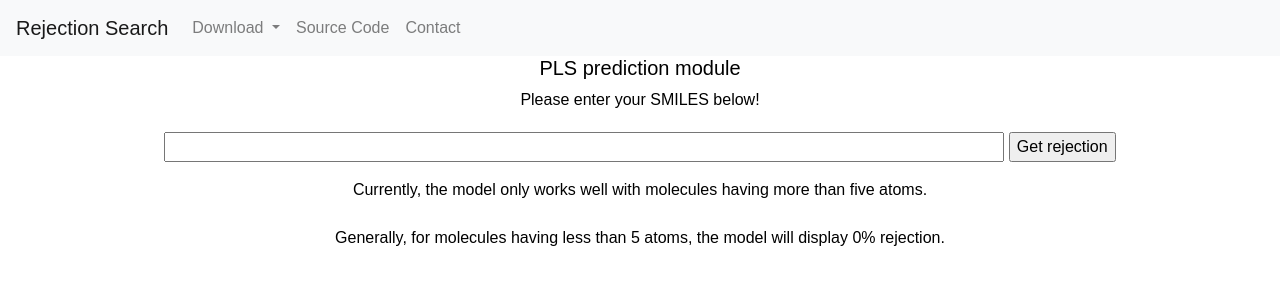
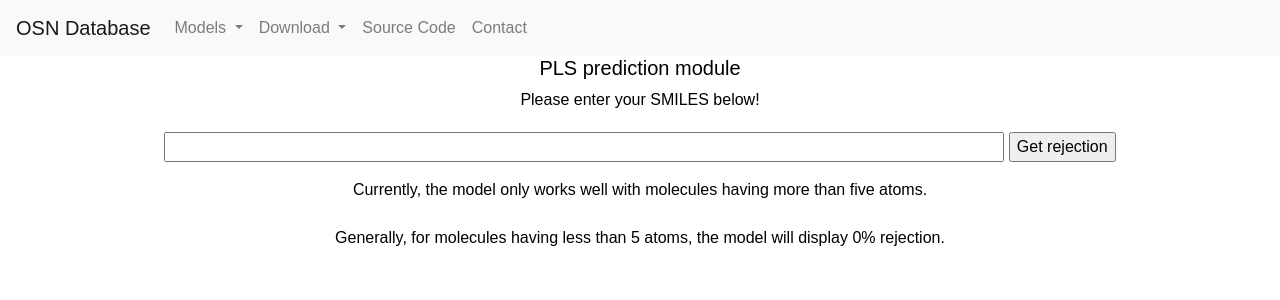
Before and after one commit to ignaczgerg/osn-database, a Flask app: page /pls-prediction in a window 1280 px wide. Shown: the top 300 px of the page. Run offline with Flask 2, Linux system fonts and the light colour scheme; some libraries are stand-ins or nearby versions.

Commit message:
html refactoring

```diff
--- a/templates/base.html
+++ b/templates/base.html
@@ -5,19 +5,30 @@
         <meta charset="UTF-8">
         <meta name="viewport" content="width=device-width, initial-scale=1.0">
         <meta http-equiv="X-UA-Compatible" content='ie=edge'>
-        <link rel="stylesheet" href="{{ url_for('static', filename='css/main.css') }}">
+        <link rel="stylesheet" href="{{ url_for('static', filename='/css/main.css') }}">
         <title>
             {% block head %} {% endblock %}
         </title>
     </head>
     <body>
         <nav class="navbar navbar-expand-lg navbar-light bg-light">
-            <a class="navbar-brand" href="http://www.osndatabase.com">Rejection Search</a>
+            <a class="navbar-brand" href="http://www.osndatabase.com">OSN Database</a>
             <button class="navbar-toggler" type="button" data-toggle="collapse" data-target="#navbarNav" aria-controls="navbarNav" aria-expanded="false" aria-label="Toggle navigation">
               <span class="navbar-toggler-icon"></span>
             </button>
             <div class="collapse navbar-collapse" id="navbarNav">
               <ul class="navbar-nav">
+
+                <li class="nav-item dropdown">
+                  <a class="nav-link dropdown-toggle" href="#" id="navbarDropdown" role="button" data-toggle="dropdown" aria-haspopup="true" aria-expanded="false">
+                    Models
+                  </a>
+                  <div class="dropdown-menu" aria-labelledby="navbarDropdown">
+                    <a class="dropdown-item" href="http://www.osndatabase.com/similarity">Similarity search</a>
+                      <a class="dropdown-item" href="http://www.osndatabase.com/pls-prediction">Solute rejection prediction</a>
+                    <!--div class="dropdown-divider"></div>
+                    <a class="dropdown-item" href="#">Something else here</a-->
+
                 <li class="nav-item dropdown">
                     <a class="nav-link dropdown-toggle" href="#" id="navbarDropdown" role="button" data-toggle="dropdown" aria-haspopup="true" aria-expanded="false">
                       Download
--- a/templates/contact.html
+++ b/templates/contact.html
@@ -1,9 +1,11 @@
 {% extends 'base.html' %}
 
 {% block head %}
+{{ super() }}
 Contact information
 {% endblock %}
 {% block body %}
+{{ super() }}
 
 <div>
   <h4>The website is based on the publication in {/journal}: <br></br>
--- a/templates/pls-prediction.html
+++ b/templates/pls-prediction.html
@@ -1,7 +1,7 @@
 {% extends 'base.html' %}
 
 {% block head %}
-Similarity search
+Solute rejection prediction
 {% endblock %}
 {% block body %}
 
--- a/templates/similarity.html
+++ b/templates/similarity.html
@@ -1,9 +1,11 @@
 {% extends 'base.html' %}
 
 {% block head %}
+{{ super() }}
 Similarity search
 {% endblock %}
 {% block body %}
+{{ super() }}
 
 <div class="content">
     <h5>To use the similarity based rejection search use the SMILES of a molecule.
```
Also changed, not shown: static/dataset_image.png.
